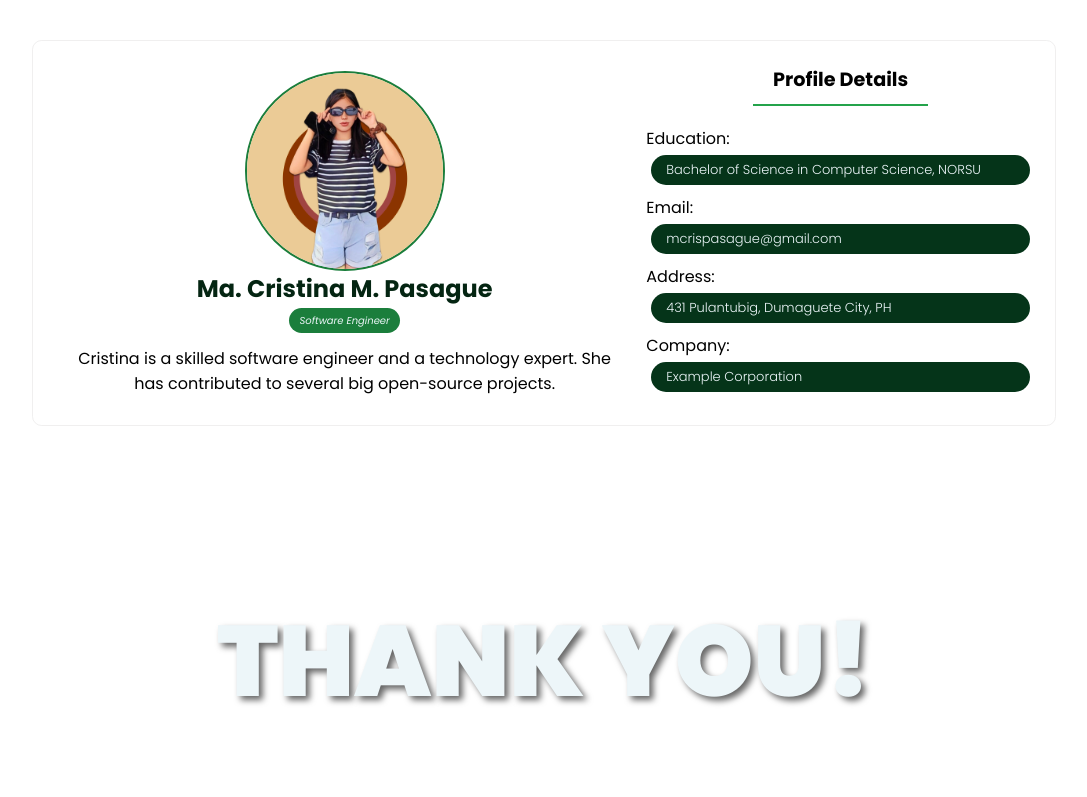
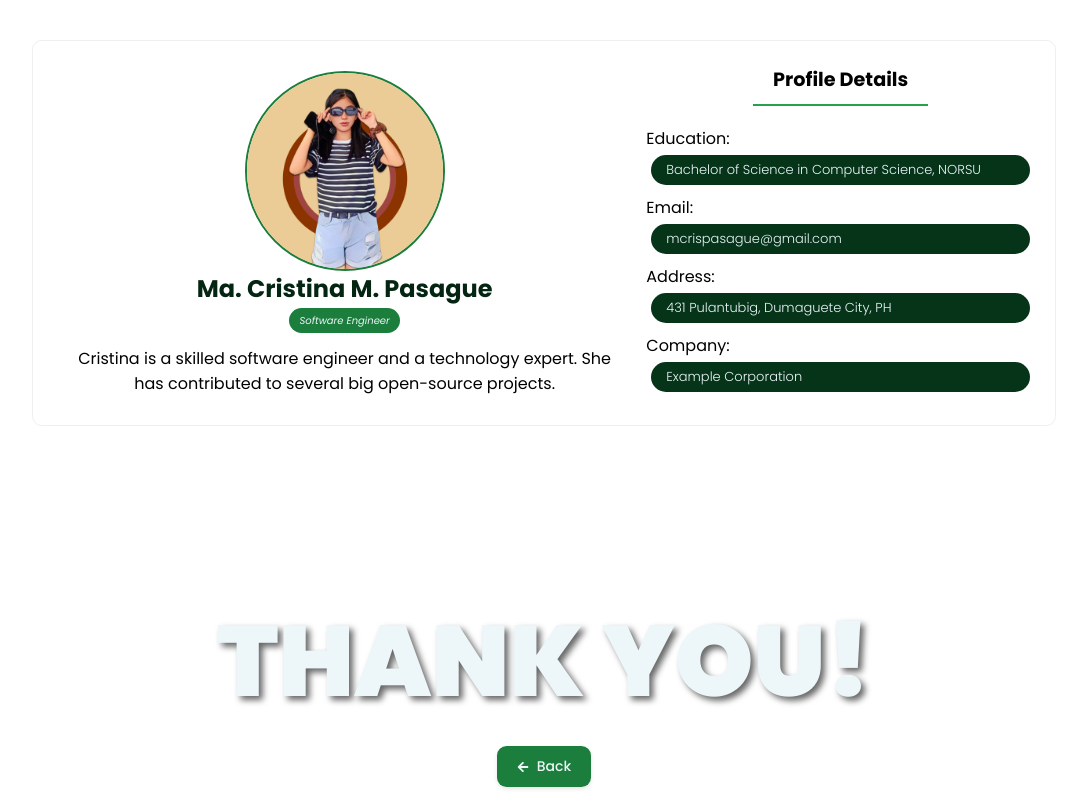
Before and after one commit to murhee-ia/CleanHub-React, a React (Vite) app: page /l-about in a window 1280 px wide. Shown: the part 1131-1928 px from the top of the page, without its empty margins (96-1183 px from the left). Before the commit the page ends 1867 px from the top, so only its background shows below. Built offline with nearby package versions, Linux system fonts and the light colour scheme.

Commit message:
Adds go back button for pages from LandingPage

```diff
--- a/src/pages/LandingPages/AboutPage.jsx
+++ b/src/pages/LandingPages/AboutPage.jsx
@@ -1,5 +1,6 @@
 import aboutStyles from './LandingPages.module.css'
-import { FaEye, FaFlag, FaMedal  } from 'react-icons/fa'
+import { Link } from 'react-router-dom'
+import { FaEye, FaFlag, FaMedal, FaArrowLeft } from 'react-icons/fa'
 import profilePic from '../../assets/images/profile-pic.jpg'
 
 const AboutPage = () => {
@@ -61,6 +62,13 @@ const AboutPage = () => {
         </div>
       </section>
       <h1 className={aboutStyles['last-greetings']}>THANK YOU!</h1>
+      {/* GO BACK BUTTON */}
+      <div style={{textAlign: 'center'}}>
+        <Link to="/" className={aboutStyles['back-button']}>
+          <FaArrowLeft className={aboutStyles['back-icon']}/>
+          <span>Back</span>
+        </Link>
+      </div>
     </div>
   )
 }
--- a/src/pages/LandingPages/LandingPages.module.css
+++ b/src/pages/LandingPages/LandingPages.module.css
@@ -152,3 +152,39 @@
   font-size: 100px;
   text-shadow: 4px 4px 6px rgba(0, 0, 0, 0.6);
 }
+
+.back-button {
+  display: inline-flex;
+  align-items: center;
+  gap: 8px;
+  padding: 10px 20px;
+  margin: 10px;
+  border: none;
+  border-radius: 0.6rem;
+  background: var(--green-700);
+  color: var(--custom-white);
+  cursor: pointer;
+  font-size: 14px;
+  font-weight: 500;
+  transition: all 0.3s ease;
+  box-shadow: 0 2px 4px rgba(0, 0, 0, 0.1);
+}
+
+.back-button:hover {
+  background: var(--green-600);
+  transform: translateX(-2px);
+  box-shadow: 0 4px 12px rgba(0, 0, 0, 0.15);
+}
+
+.back-button:active {
+  transform: translateX(0);
+}
+
+.back-icon {
+  font-size: 12px;
+  transition: transform 0.3s ease;
+}
+
+.back-button:hover .back-icon {
+  transform: translateX(-2px);
+}
```
